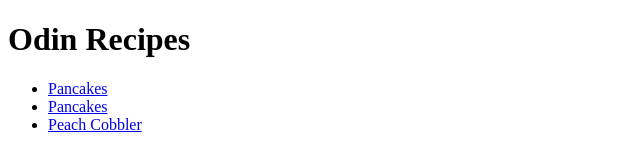
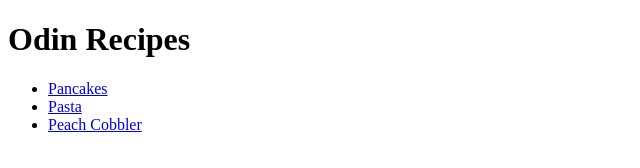
Before and after one commit to estrobabe/odin-recipes, a plain HTML site: page index.html in a window 1280 px wide. Shown: the full height of the page, 0-640 px from the left. Drawn offline with Linux system fonts and the light colour scheme.

Commit message:
Fix link for second recipe

```diff
--- a/index.html
+++ b/index.html
@@ -9,7 +9,7 @@
 
     <ul>
         <li><a href="recipes/pancakes.html">Pancakes</a></li>
-        <li><a href="recipes/pancakes.html">Pancakes</a></li>
+        <li><a href="recipes/pasta.html">Pasta</a></li>
         <li><a href="recipes/peach_cobbler.html">Peach Cobbler</a></li>
     </ul>
 </head>
```
